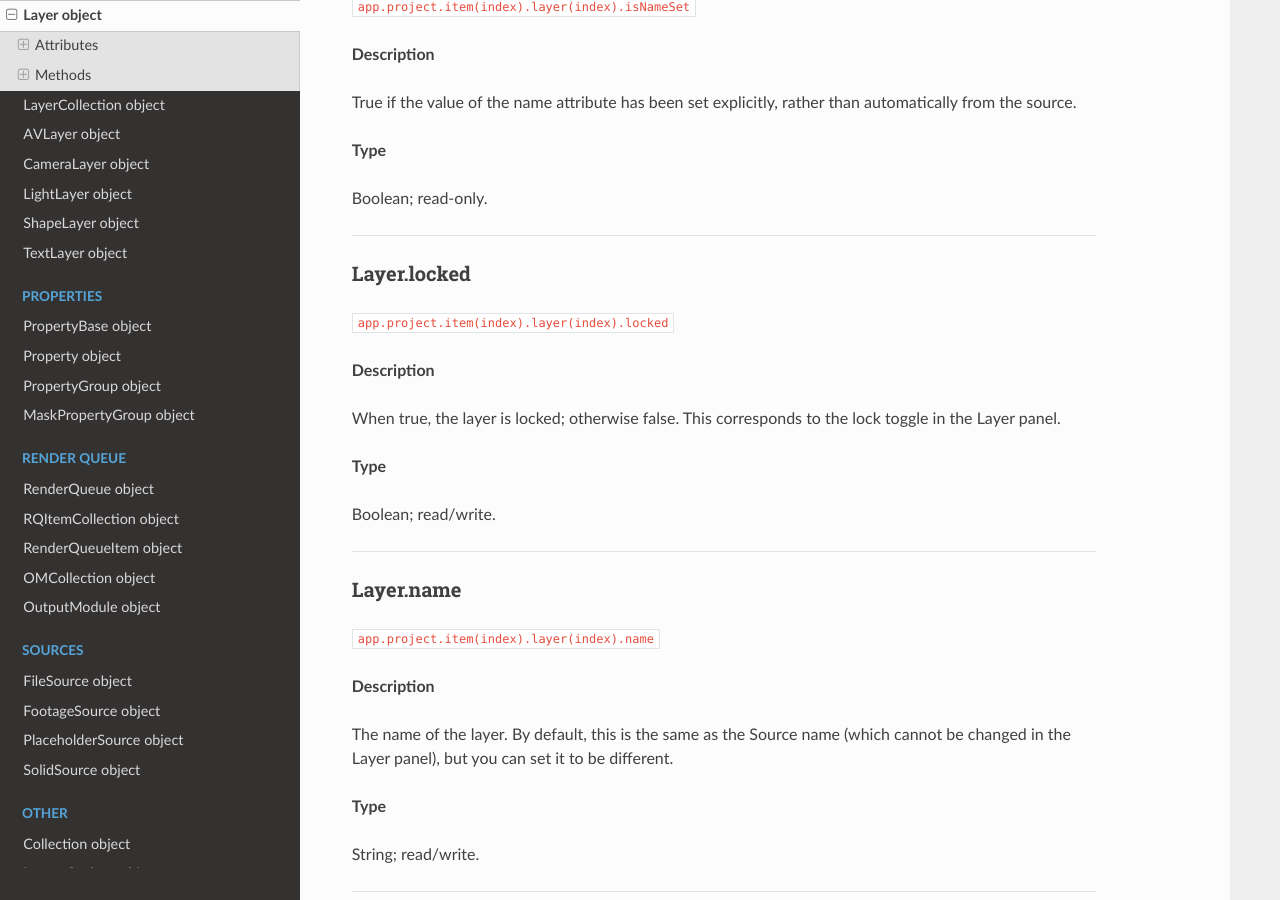
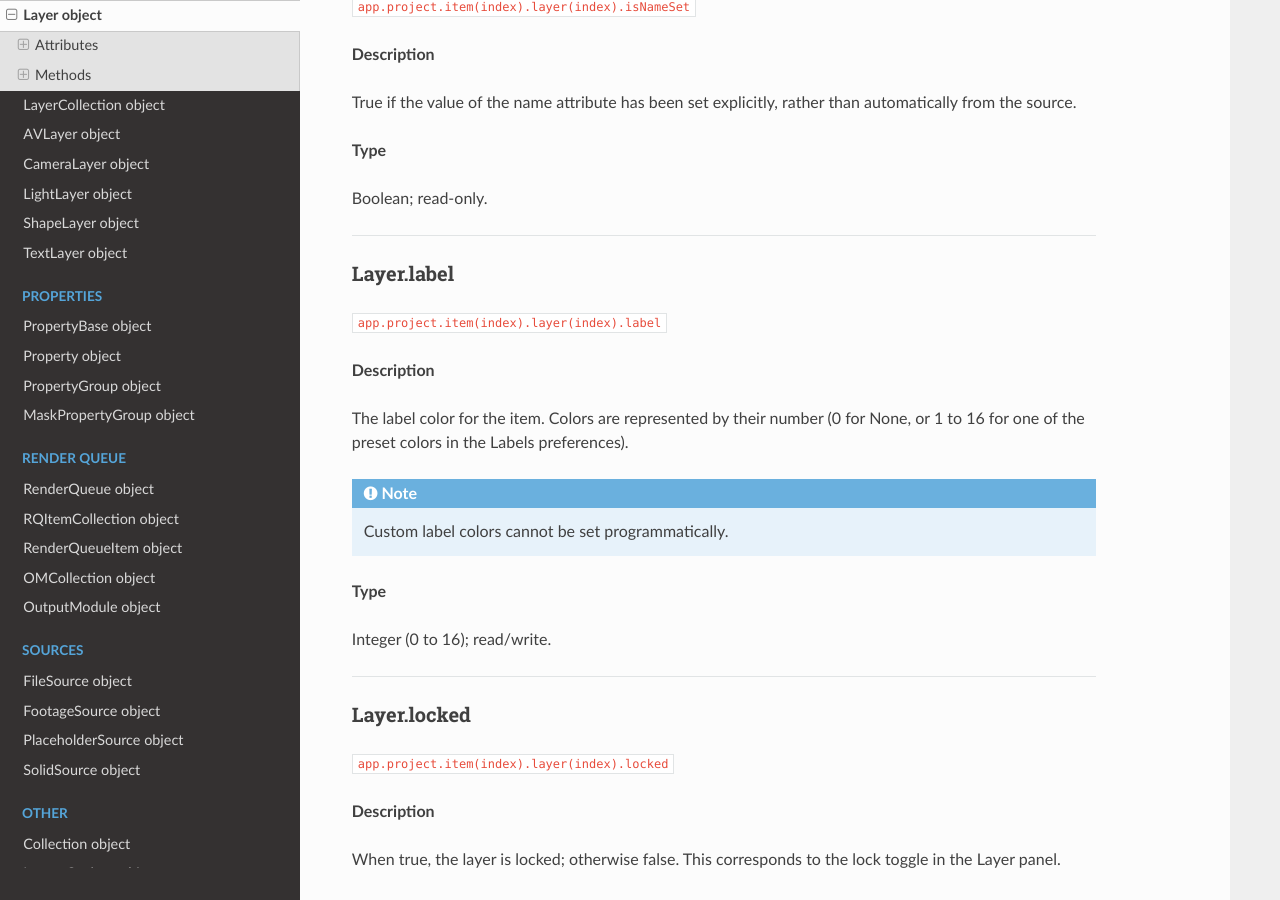
Before and after one commit to docsforadobe/after-effects-scripting-guide, a Sphinx documentation site: the page built from docs/layers/layer.rst, in a window 1280 px wide and 900 px high, scrolled down 3118 px. Built offline with Sphinx 7.4.7 and the Read the Docs theme 2.0.0, drawn with Linux system fonts in a browser that asks for light colours.

Commit message:
Add Layer.label; tweak Item.label description

```diff
--- a/docs/items/item.rst
+++ b/docs/items/item.rst
@@ -90,7 +90,10 @@ Item.label
 
 **Description**
 
-The label color for the item. Colors are represented by their number (0 for None, or 1 to 16 for one of the preset colors in the Labels preferences). Custom label colors cannot be set programmatically.
+The label color for the item. Colors are represented by their number (0 for None, or 1 to 16 for one of the preset colors in the Labels preferences).
+
+.. note::
+   Custom label colors cannot be set programmatically.
 
 **Type**
 
--- a/docs/layers/layer.rst
+++ b/docs/layers/layer.rst
@@ -163,6 +163,26 @@ True if the value of the name attribute has been set explicitly, rather than aut
 **Type**
 
 Boolean; read-only.
+
+----
+
+.. _Layer.label:
+
+Layer.label
+*********************************************
+
+``app.project.item(index).layer(index).label``
+
+**Description**
+
+The label color for the item. Colors are represented by their number (0 for None, or 1 to 16 for one of the preset colors in the Labels preferences).
+
+.. note::
+   Custom label colors cannot be set programmatically.
+
+**Type**
+
+Integer (0 to 16); read/write.
 
 ----
 
```
